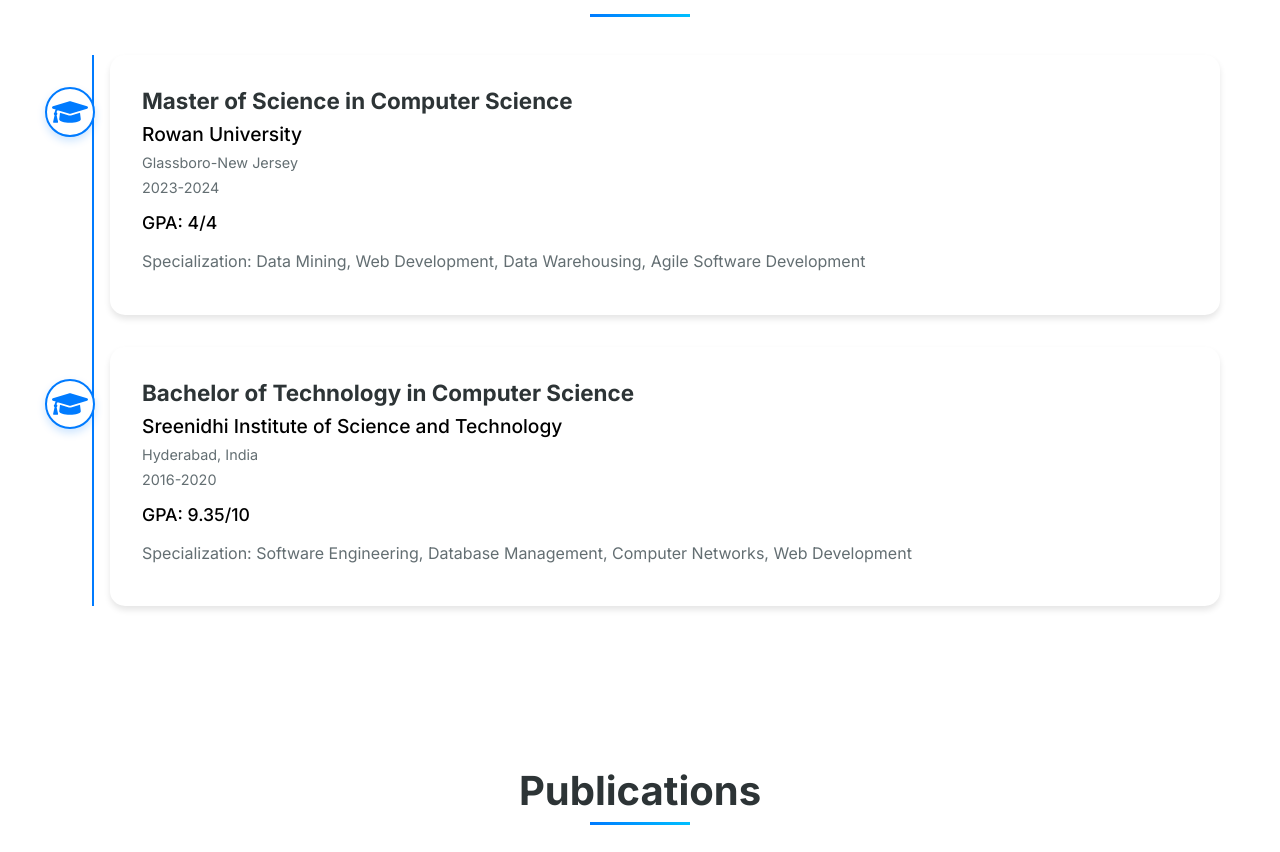
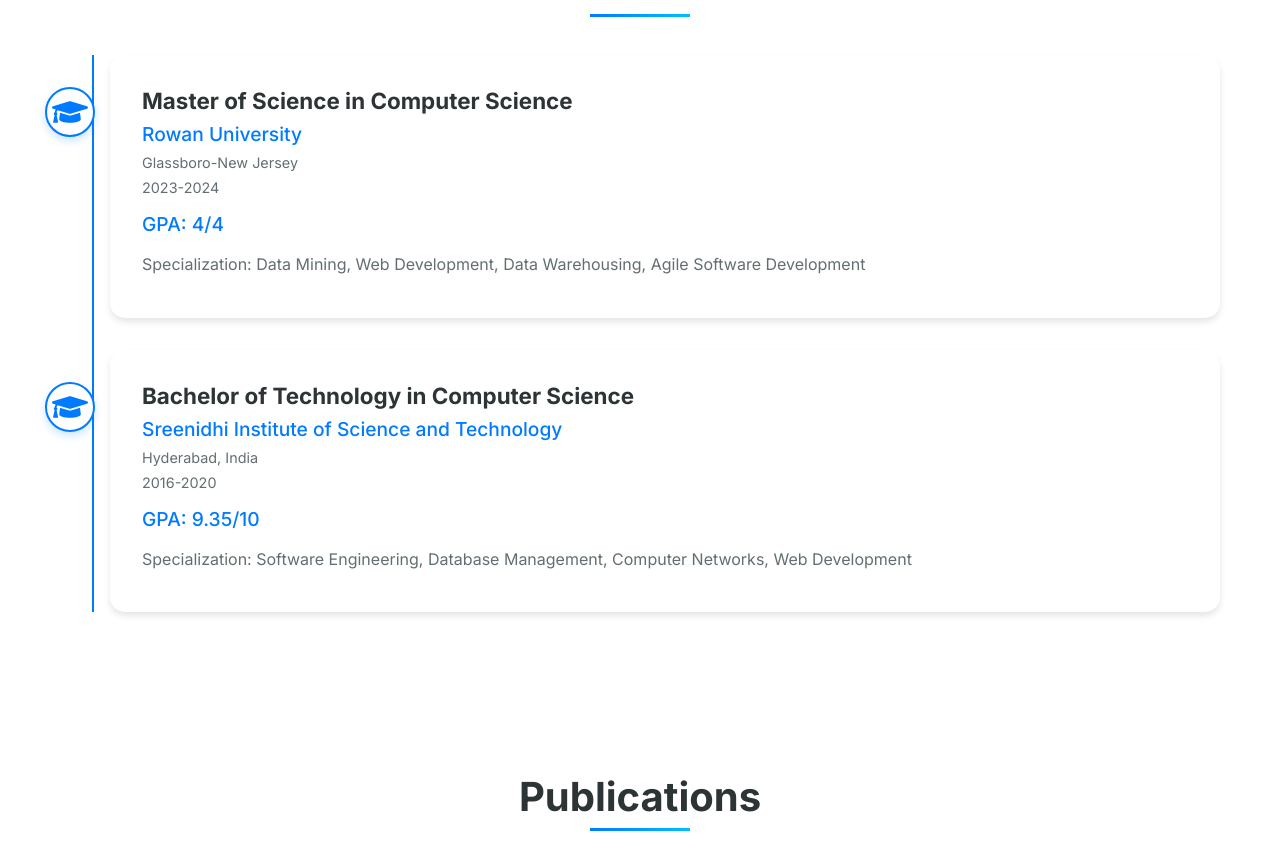
Before and after one commit to Surajbitla/portfolio, a React (Create React App) app: page / in a window 1280 px wide. Shown: the part 4476-5328 px from the top of the page. Built offline with nearby package versions, Linux system fonts and the light colour scheme.

Commit message:
text color

```diff
--- a/src/components/Education/Education.jsx
+++ b/src/components/Education/Education.jsx
@@ -36,10 +36,10 @@
               </div>
               <div className="education-content">
                 <h3>{edu.degree}</h3>
-                <p className="education-university">{edu.university}</p>
+                <h4 className="education-university">{edu.university}</h4>
                 <p className="education-location">{edu.location}</p>
                 <p className="education-period">{edu.period}</p>
-                <p className="education-gpa">{edu.gpa}</p>
+                <h4 className="education-gpa">{edu.gpa}</h4>
                 <p className="education-specialization">{edu.specialization}</p>
               </div>
             </div>
--- a/src/components/Experience/Experience.css
+++ b/src/components/Experience/Experience.css
@@ -19,6 +19,10 @@
 }
 
 .light-mode .experience-content h4 {
+  color: #007bff;
+}
+
+.dark-mode .experience-content h4 {
   color: #007bff;
 }
 
```
